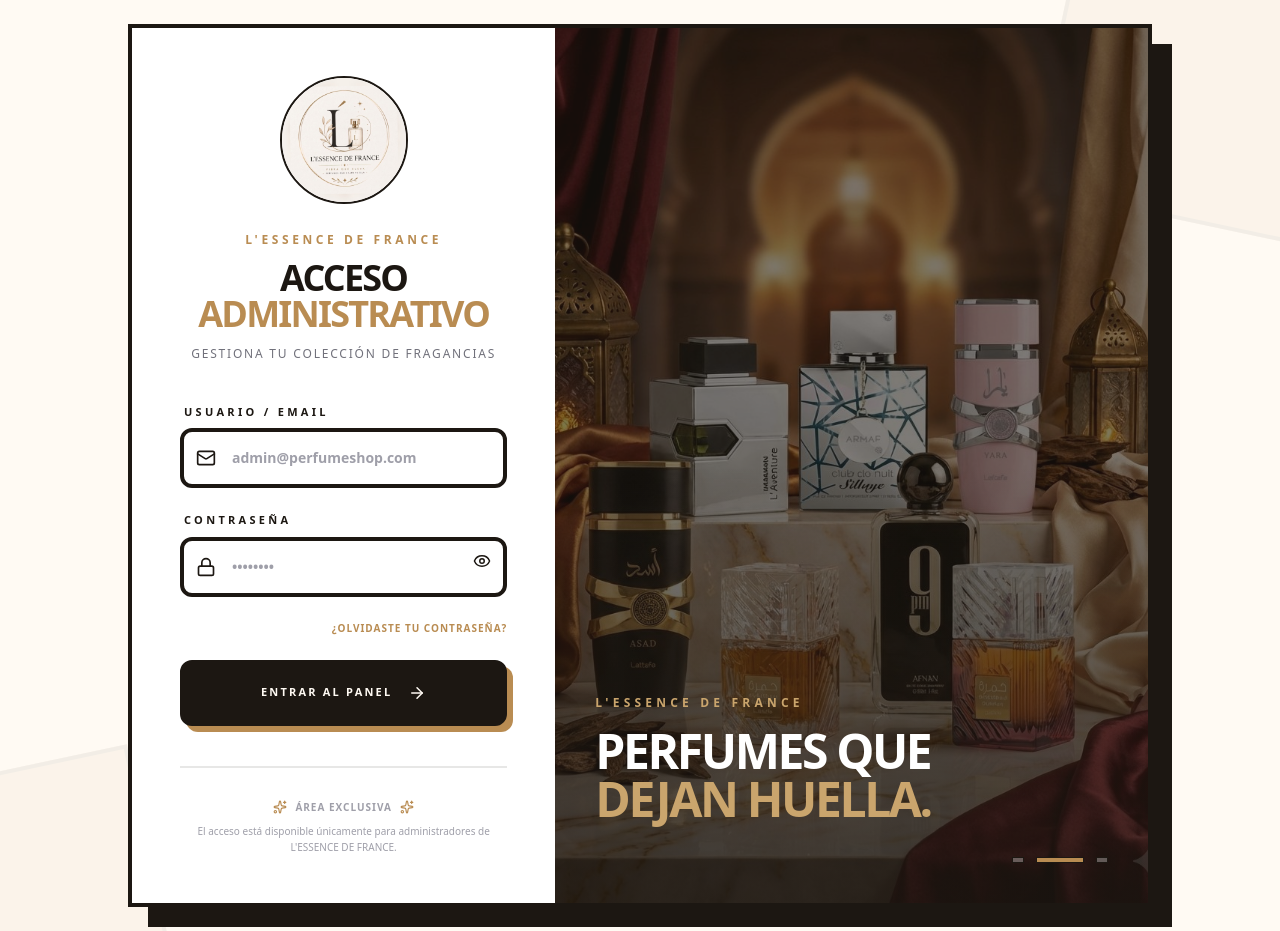
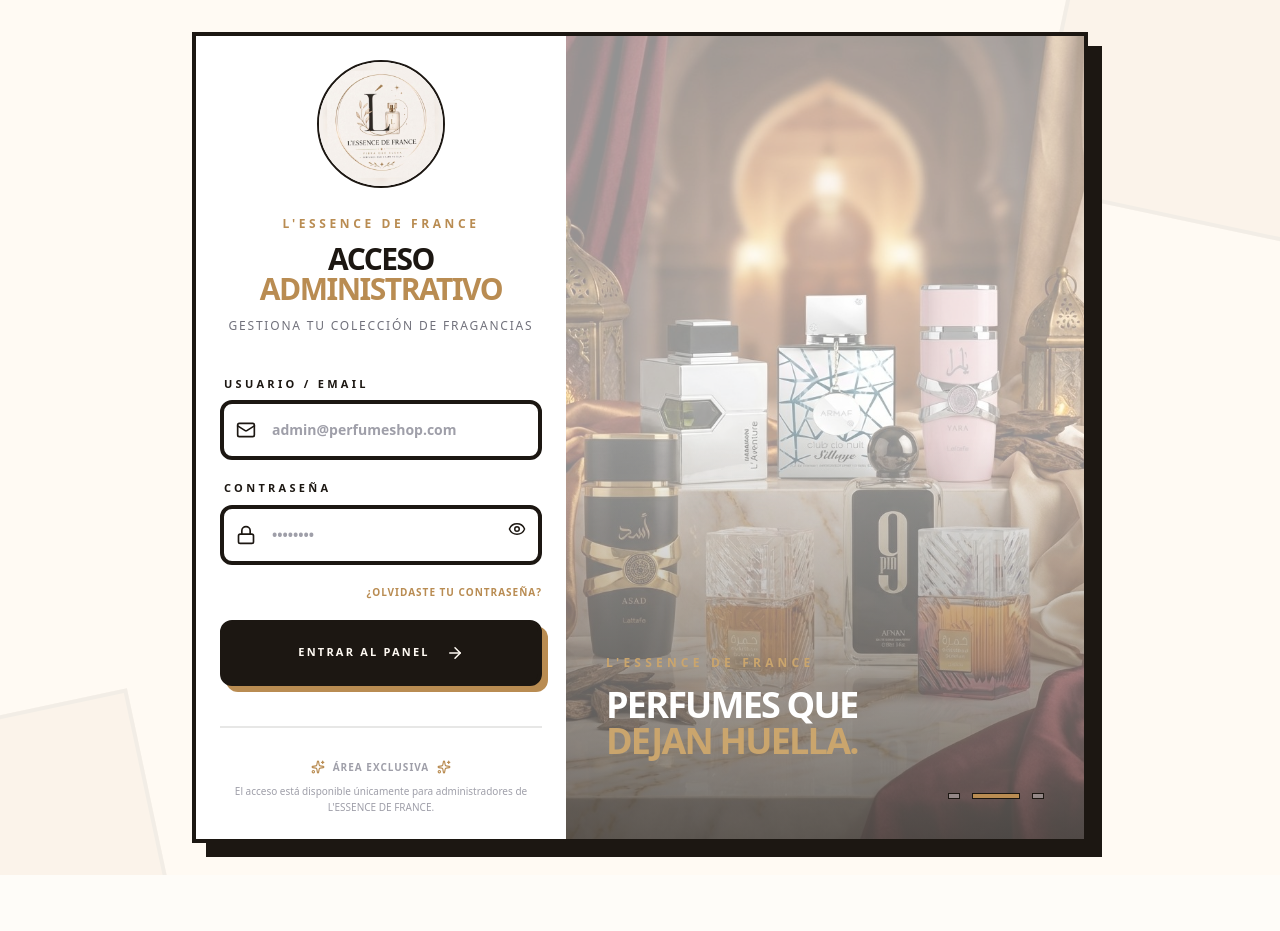
Before and after one commit to jmagzul-2024029/Perfume-store-web, a React (Vite) app in the folder Frontend-perfume/: page /login in a window 1280 px wide. After the commit the page ends 875 px from the top, so only its background shows below. Built offline with nearby package versions, Linux system fonts and the light colour scheme; no server answers.

Commit message:
feat(frontend): ajustar estilos globales y maquetacion del login

```diff
--- a/Frontend-perfume/src/features/auth/pages/LoginPage.jsx
+++ b/Frontend-perfume/src/features/auth/pages/LoginPage.jsx
@@ -117,7 +117,7 @@
   };
 
   return (
-    <main className="min-h-screen bg-[#fffaf3] flex items-center justify-center px-4 py-6 sm:px-6 relative overflow-hidden font-outfit">
+    <main className="min-h-screen bg-[#fffaf3] flex items-center justify-center px-4 py-8 sm:px-6 relative overflow-hidden font-outfit">
 
       {/* Decoración de fondo */}
       <div className="absolute -top-24 -right-24 w-64 h-64 sm:w-80 sm:h-80 bg-[#b98c52] opacity-5 border-4 border-[#1c1712] rotate-12 pointer-events-none" />
@@ -125,7 +125,7 @@
       <div className="absolute -bottom-32 -left-32 w-72 h-72 bg-[#b98c52] opacity-5 border-4 border-[#1c1712] -rotate-12 pointer-events-none" />
 
       {/* Contenedor principal */}
-      <div className="relative z-10 w-full max-w-5xl grid grid-cols-1 lg:grid-cols-12 bg-white border-2 sm:border-4 border-[#1c1712] shadow-[8px_8px_0px_#1c1712] sm:shadow-[20px_20px_0px_#1c1712] overflow-hidden">
+      <div className="relative z-10 w-full max-w-4xl grid grid-cols-1 lg:grid-cols-12 bg-white border-2 sm:border-4 border-[#1c1712] shadow-[8px_8px_0px_#1c1712] sm:shadow-[14px_14px_0px_#1c1712] overflow-hidden">
 
         {/* ================================
             FORMULARIO
@@ -142,7 +142,7 @@
           transition={{
             duration: 0.5,
           }}
-          className="lg:col-span-5 p-6 sm:p-8 md:p-10 lg:p-12 flex flex-col justify-center"
+          className="lg:col-span-5 p-4 sm:p-5 md:p-6 lg:p-6 flex flex-col justify-center"
         >
 
           {/* Logo y encabezado */}
@@ -158,7 +158,7 @@
               L'ESSENCE DE FRANCE
             </p>
 
-            <h1 className="text-3xl sm:text-4xl font-black text-[#1c1712] uppercase tracking-tighter leading-none mb-3">
+            <h1 className="text-2xl sm:text-3xl font-black text-[#1c1712] uppercase tracking-tighter leading-none mb-3">
               Acceso{' '}
               <span className="text-[#b98c52]">
                 Administrativo
@@ -172,7 +172,7 @@
 
           {/* Formulario */}
           <form
-            className="space-y-5 sm:space-y-6"
+            className="space-y-4 sm:space-y-5"
             onSubmit={handleSubmit}
           >
 
@@ -300,7 +300,7 @@
           transition={{
             duration: 0.7,
           }}
-          className="hidden lg:block lg:col-span-7 relative min-h-[650px] bg-[#1c1712]"
+          className="hidden lg:block lg:col-span-7 relative min-h-200px bg-ink"
         >
 
           <AnimatePresence mode="wait">
@@ -338,7 +338,7 @@
               L'ESSENCE DE FRANCE
             </p>
 
-            <h2 className="text-4xl xl:text-5xl font-black uppercase tracking-tighter text-white leading-none">
+            <h2 className="text-3xl xl:text-4xl font-black uppercase tracking-tighter text-white leading-none">
               Perfumes que
               <br /> {/* salto */}
               <span className="text-[#caa56d]">
--- a/Frontend-perfume/src/styles/index.css
+++ b/Frontend-perfume/src/styles/index.css
@@ -1,7 +1,7 @@
 @import "tailwindcss";
 
-@theme {
-  /* Definición de colores personalizados para Tailwind v4 */
+/* Use standard CSS variables so editors and CSS tooling recognize this block. */
+:root {
   --color-primary-50: #fefcf8;
   --color-primary-100: #faf5ec;
   --color-primary-200: #f7f0e2;
```
